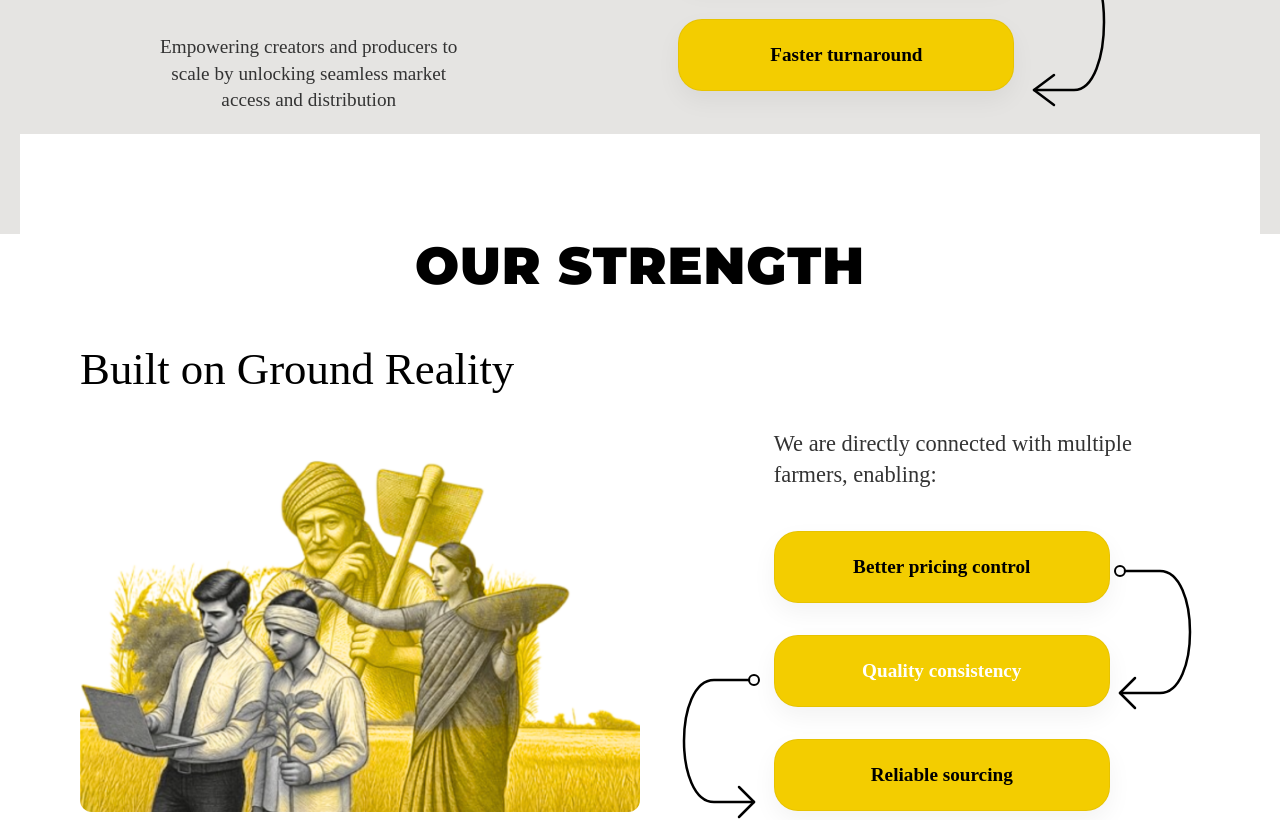
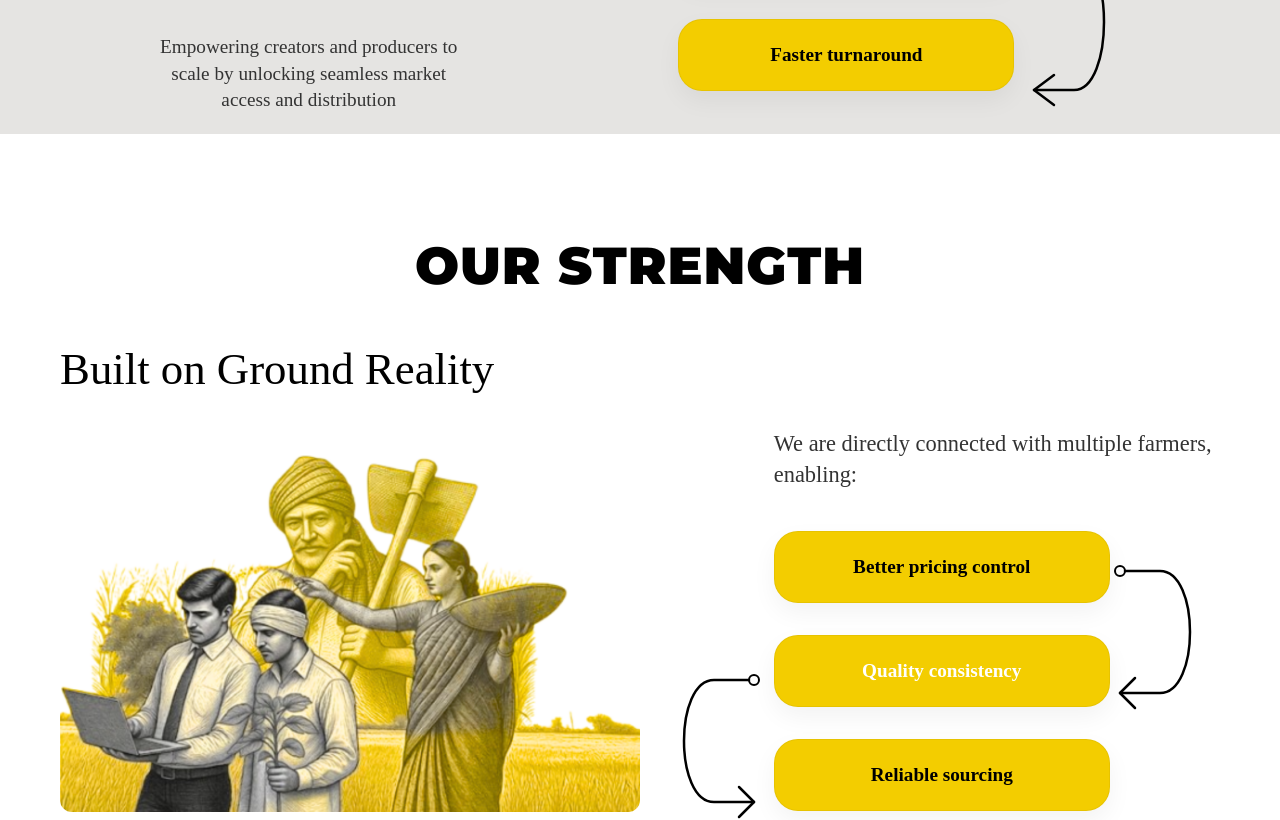
Before and after one commit to Rishidevlx/agri-about, a React (Vite) app: page / in a window 1280 px wide. Shown: the part 3060-3880 px from the top of the page. Built offline with nearby package versions, Linux system fonts and the light colour scheme; a web font is replaced by a local one.

Commit message:
new bg fixed

```diff
--- a/src/App.tsx
+++ b/src/App.tsx
@@ -34,9 +34,7 @@ function App() {
       </div>
       <ScrollReveal><HowWeWork /></ScrollReveal>
       <ScrollReveal><SupplyDriven /></ScrollReveal>
-      <div style={{ margin: strengthMargin }}>
-        <ScrollReveal><OurStrength /></ScrollReveal>
-      </div>
+      <ScrollReveal><OurStrength /></ScrollReveal>
       <div style={{ margin: sideMargin }}>
         <ScrollReveal><OurTeam /></ScrollReveal>
       </div>
```
